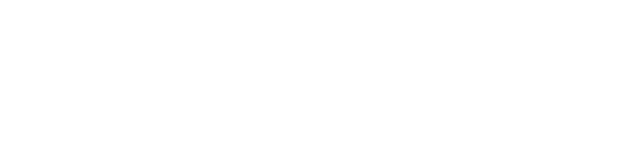
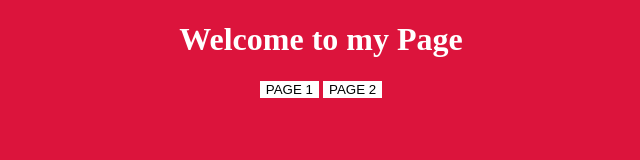
Before and after one commit to RomeroCamilo/Assignment-1-39548, a plain HTML site: page index.html in a window 1280 px wide. Shown: the whole page, without its empty margins (319-959 px from the left). Drawn offline with Linux system fonts and the light colour scheme.

Commit message:
adding style

```diff
--- /dev/null
+++ b/css/styling.css
@@ -0,0 +1,17 @@
+body{
+    background-color: crimson;
+}
+
+.container{
+    text-align: center;
+}
+
+h1 {
+    color:white;
+}
+
+.buttons{
+    background-color:white;
+    color:black;
+    border-style: none;
+}
--- a/index.html
+++ b/index.html
@@ -4,9 +4,16 @@
     <meta name="viewport" content="width=device-width, initial-scale=1.0">
     <meta charset="UTF-8">
 
+    <link rel="stylesheet" type="text/css" href="css/styling.css">
 
+    <title>Home Page</title>
 </head>
 <body>
 
+    <div class="container">
+        <h1>Welcome to my Page</h1>
+        <button class="buttons">PAGE 1</button>
+        <button class="buttons">PAGE 2</button>
+    </div>
 
 </body>
```
